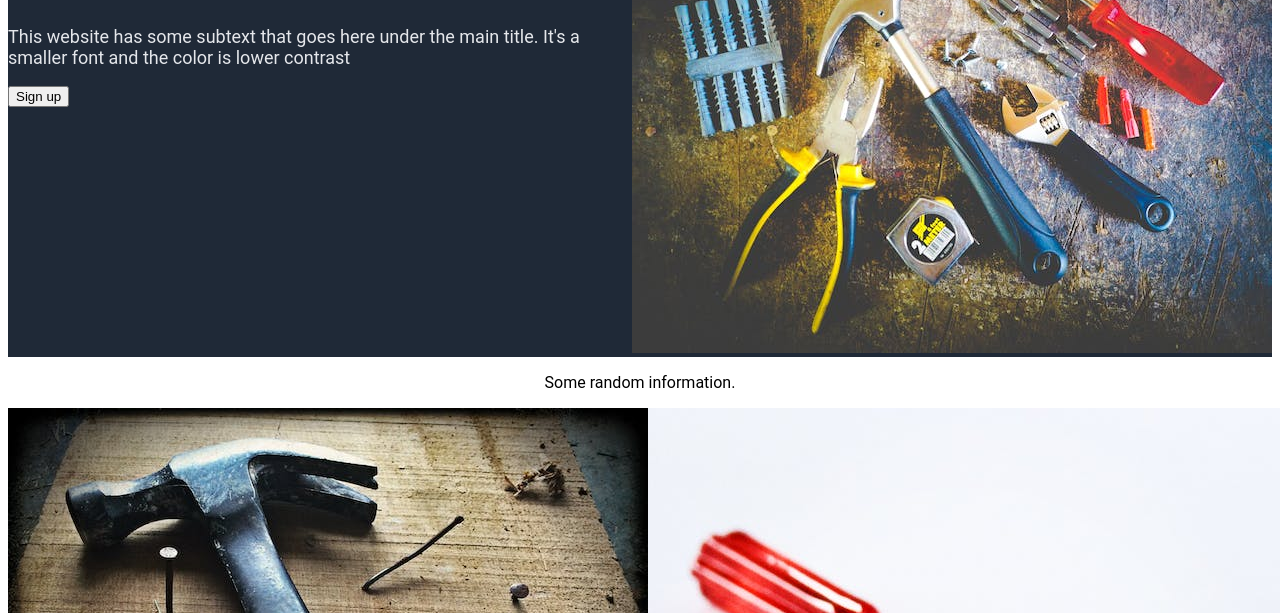
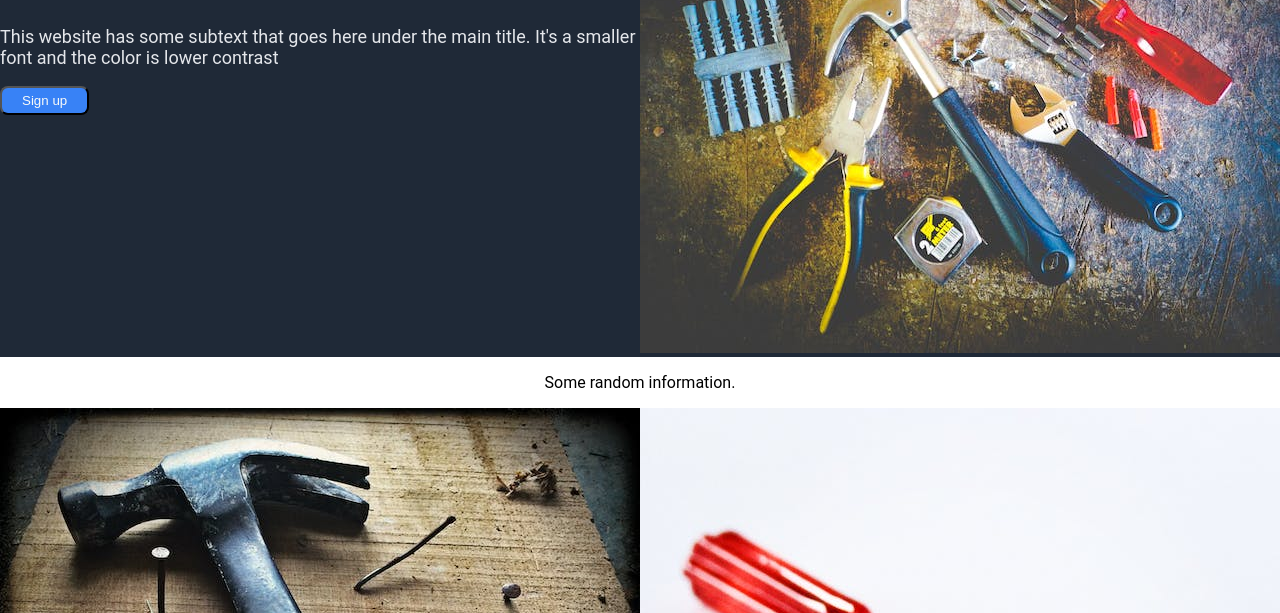
Before and after one commit to karomandenis1/Foundations-landing-page, a plain HTML site: page index.html in a window 1280 px wide. Shown: the part 187-800 px from the top of the page. Drawn offline with Linux system fonts and the light colour scheme.

Commit message:
final, i'm leaving programming

```diff
--- a/styles.css
+++ b/styles.css
@@ -1,8 +1,9 @@
 body {
     font-family: Roboto, sans-serif;
+    margin: 0;
 }
 
-.header {
+.header, .section-1 {
     background-color: #1F2937;
 }
 
@@ -38,7 +39,6 @@ a {
 .section-1 {
     display: flex;
     flex: 1 1 0;
-    background-color: #1F2937;
 }
 
 .left-side p {
@@ -69,3 +69,10 @@ p.title {
 .section-2 p {
     text-align: center;
 }
+
+.left-side button {
+    background-color: #3882F6;
+    color: #F9FAF8;
+    padding: 5px 20px;
+    border-radius: 8px;
+}
```
